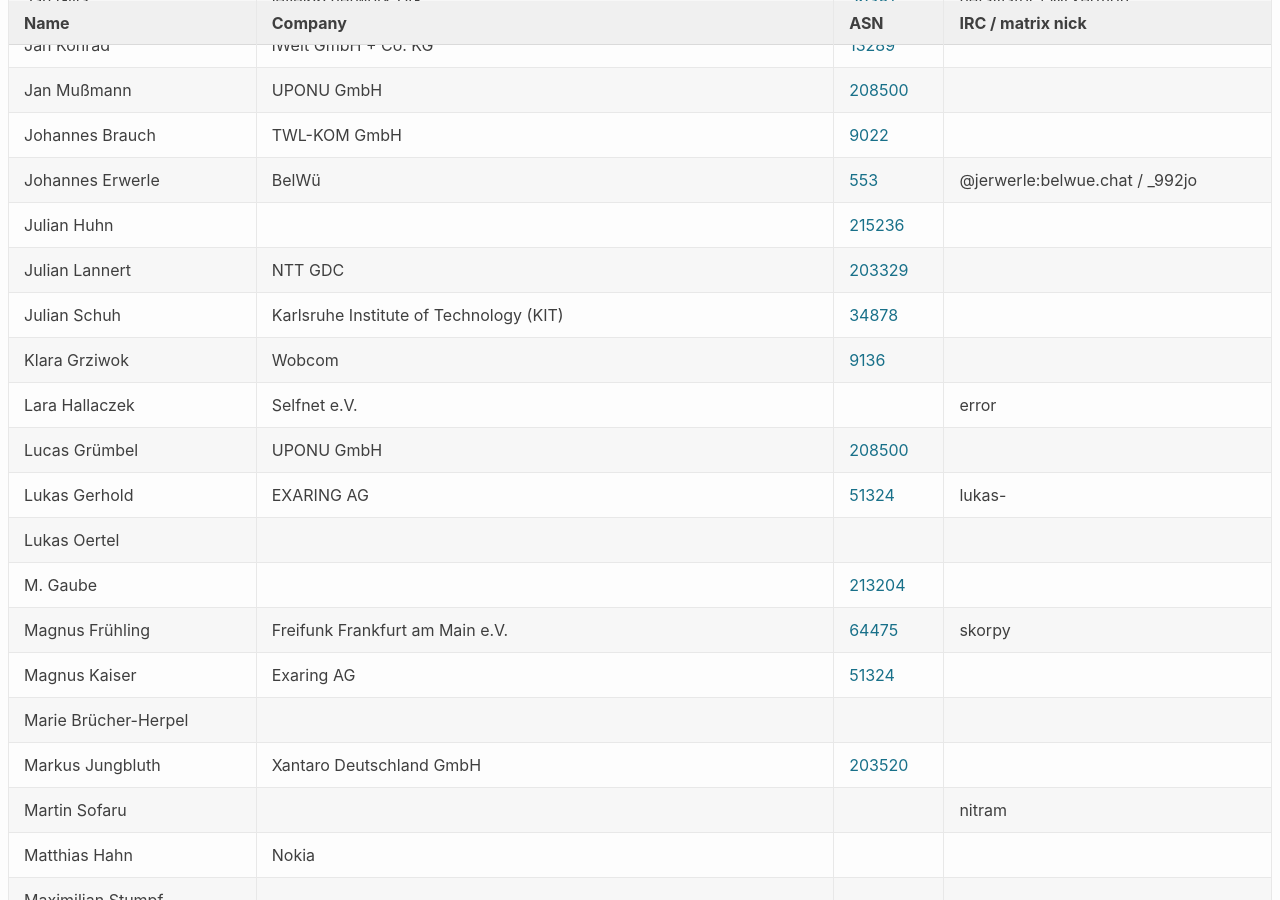
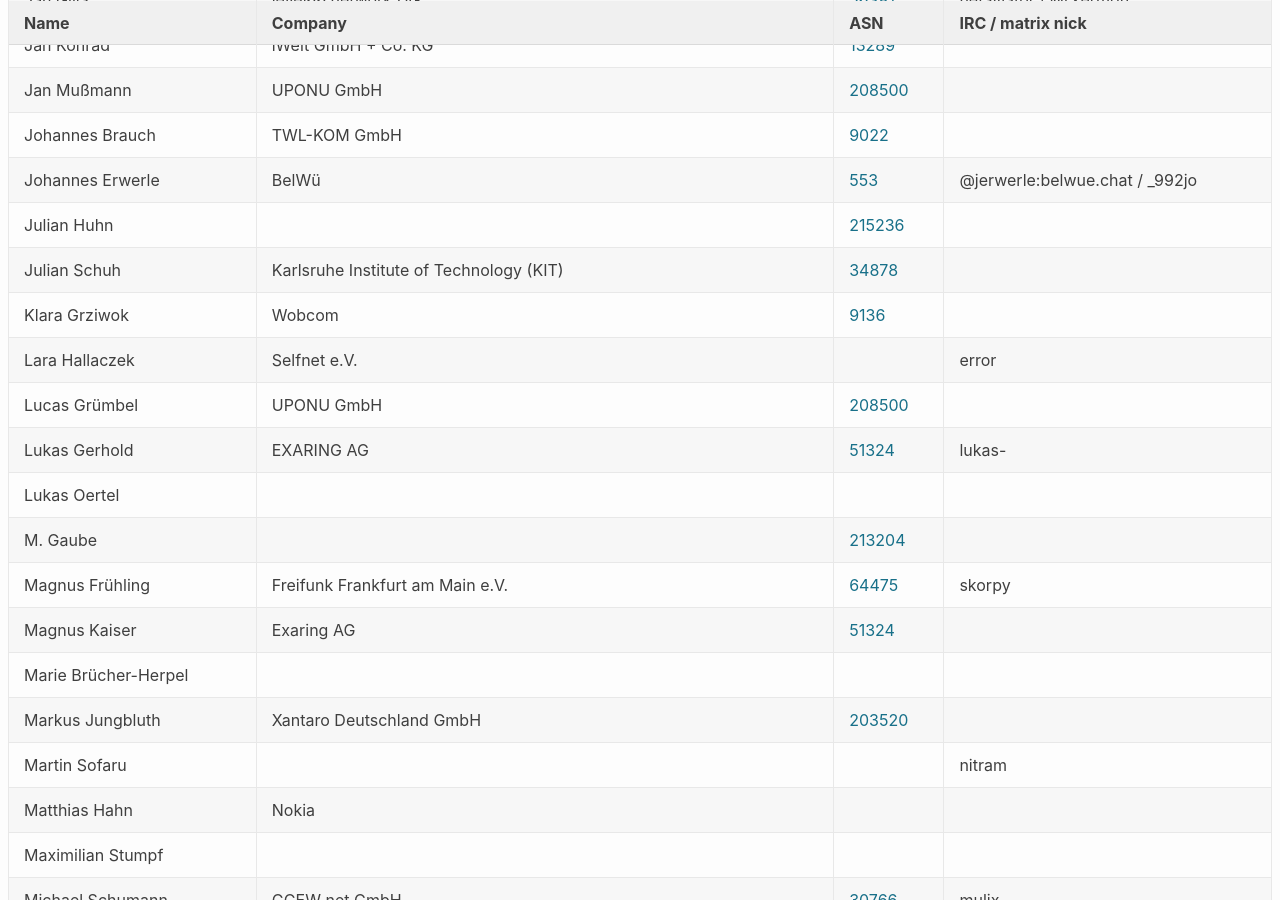
Before and after one commit to denog/pretix-attendeelist, a Jekyll site: the page built from denogmeetup25-01/index.markdown, in a window 1280 px wide and 900 px high, scrolled down 751 px. Built offline with Jekyll 4.4.1, drawn with Linux system fonts in a browser that asks for light colours.

Commit message:
Latest data: Tue Feb 11 19:27:37 UTC 2025

```diff
--- a/_data/attendees_denogmeetup25-01.json
+++ b/_data/attendees_denogmeetup25-01.json
@@ -124,12 +124,6 @@
     "company": null,
     "irc": null,
     "asn": "215236"
-  },
-  {
-    "name": "Julian Lannert",
-    "company": "NTT GDC",
-    "irc": null,
-    "asn": "203329"
   },
   {
     "name": "Julian Schuh",
```
